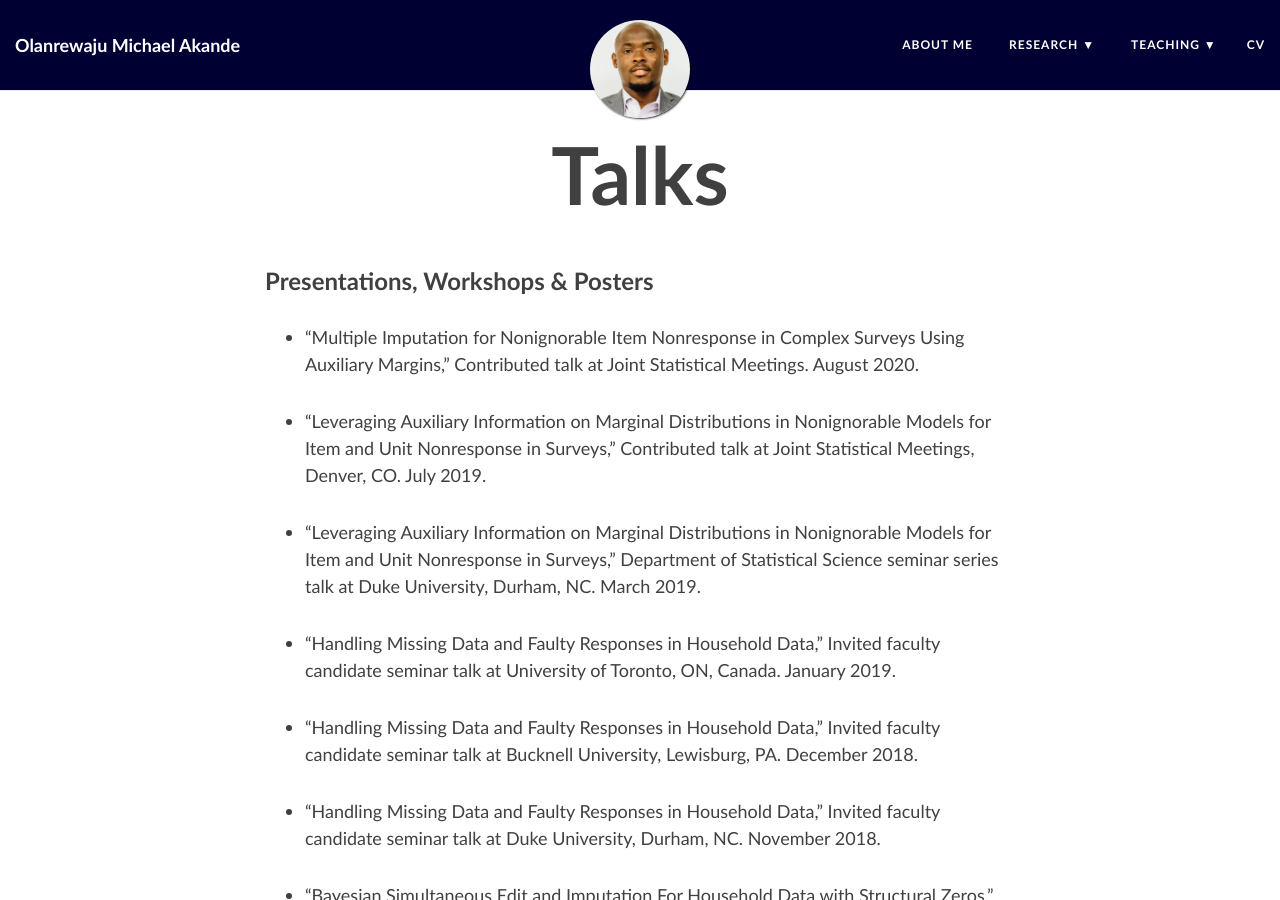
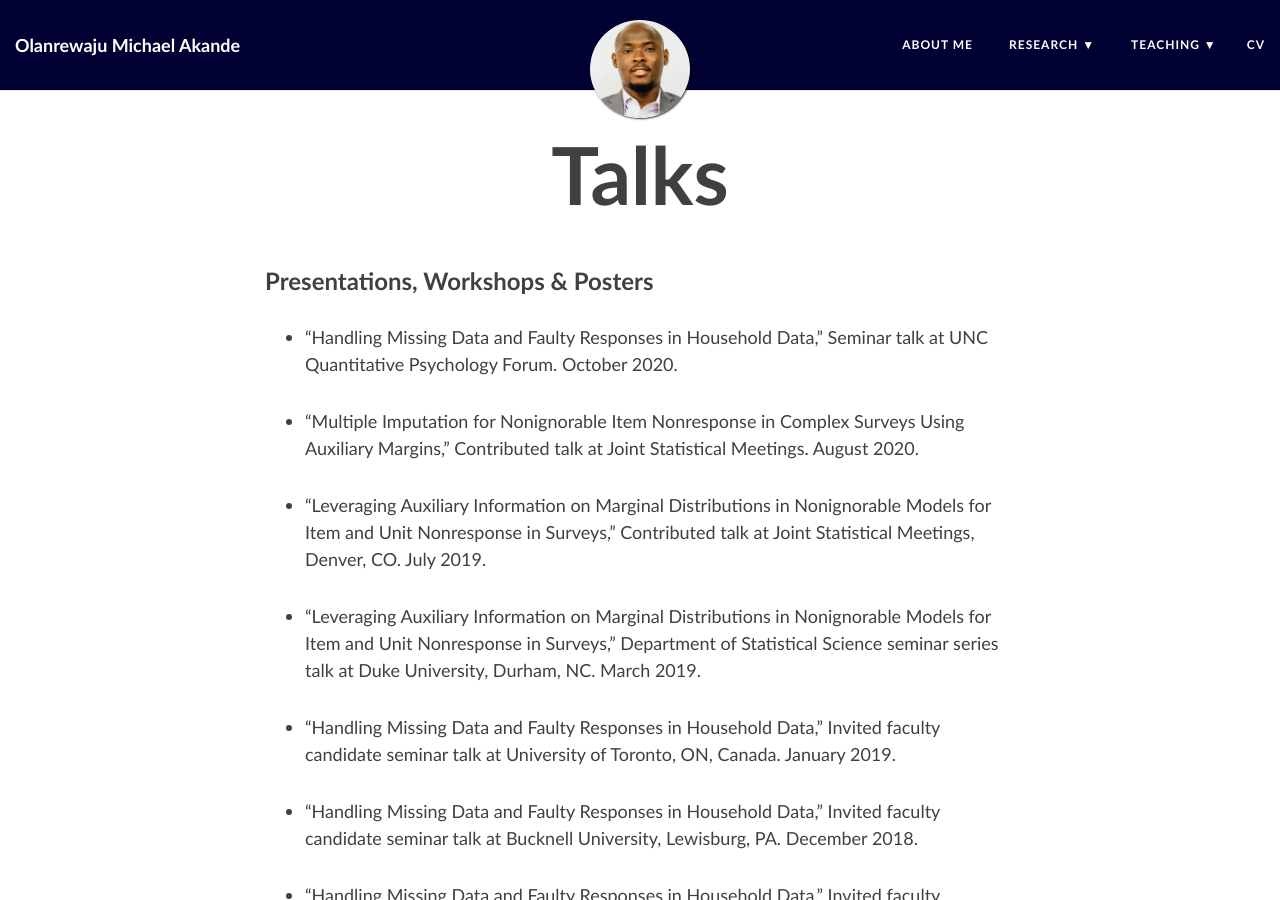
Before and after one commit to akandelanre/akandelanre.github.io, a Jekyll site: the page built from talks.md, in a window 1280 px wide and 900 px high. Built offline with Jekyll 4.4.1, drawn with Linux system fonts in a browser that asks for light colours; nearby versions of some CDN libraries.

Commit message:
Add UNC talk

```diff
--- a/talks.md
+++ b/talks.md
@@ -4,6 +4,8 @@ title: Talks
 ---
 
 ### Presentations, Workshops & Posters
+* "Handling Missing Data and Faulty Responses in Household Data," Seminar talk at UNC Quantitative Psychology Forum. October 2020.
+
 * "Multiple Imputation for Nonignorable Item Nonresponse in Complex Surveys Using Auxiliary Margins," Contributed talk at Joint Statistical Meetings. August 2020.
 
 * "Leveraging Auxiliary Information on Marginal Distributions in Nonignorable Models for Item and Unit Nonresponse in Surveys," Contributed talk at Joint Statistical Meetings, Denver, CO. July 2019.
```
